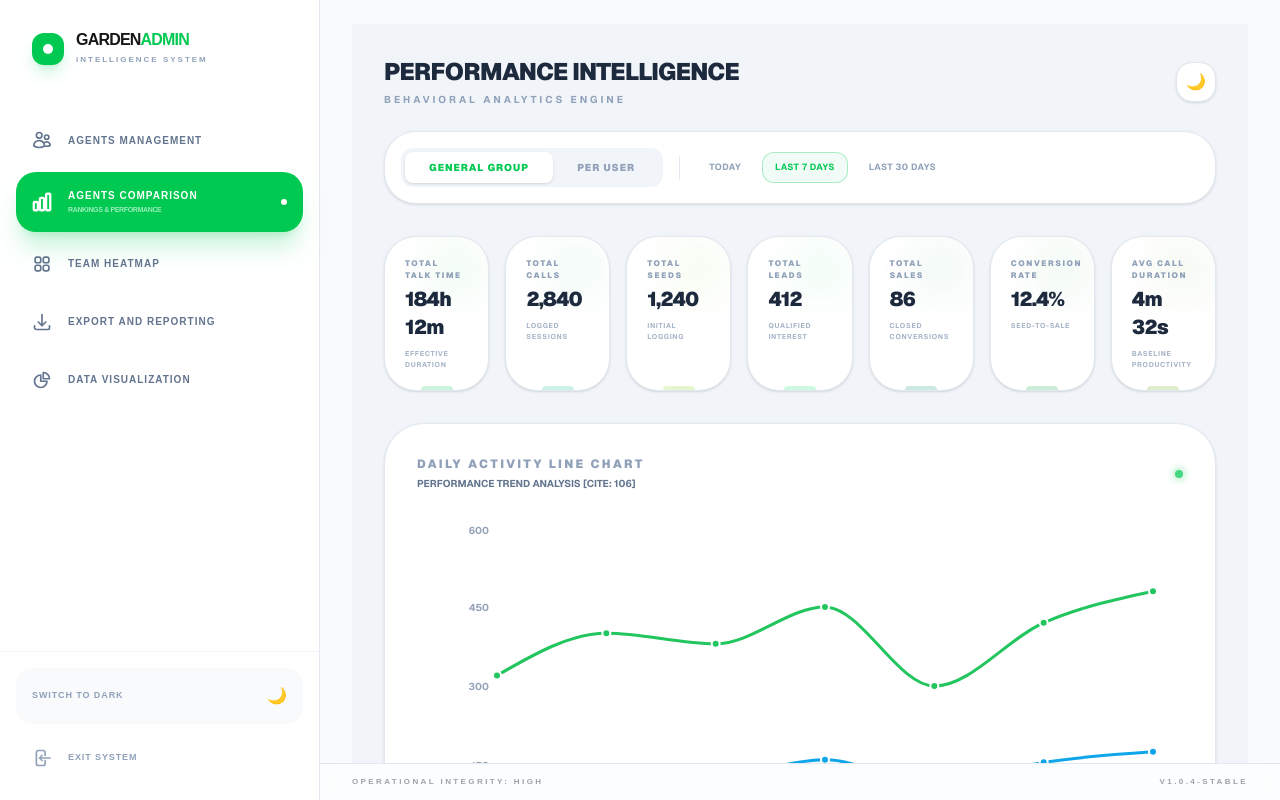
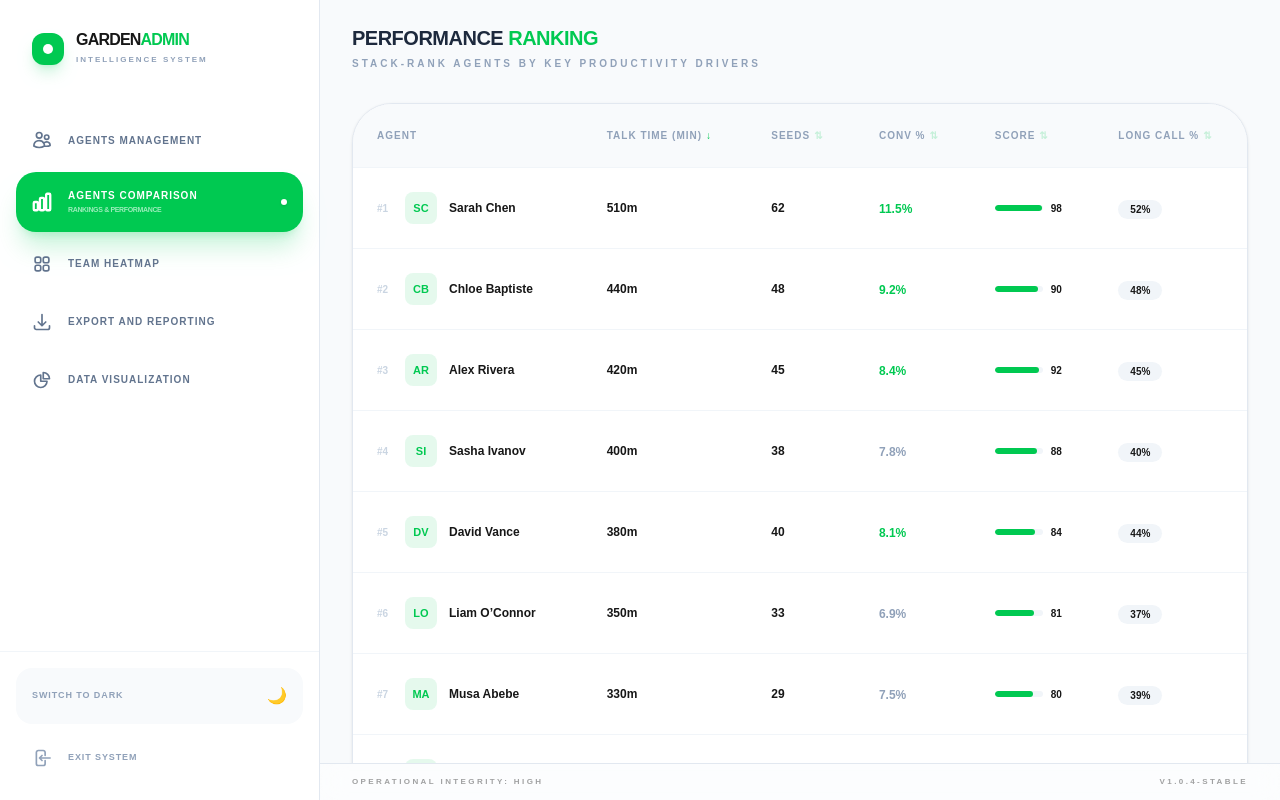
Before and after one commit to jorgezerpa/garden, a Next.js app: page /manager/agents-comparisson in a window 1280 px wide. Built offline with nearby package versions, Linux system fonts and the light colour scheme.

Commit message:
build agents comparison table

```diff
--- a/app/manager/(dashboard)/agents-comparisson/page.tsx
+++ b/app/manager/(dashboard)/agents-comparisson/page.tsx
@@ -1,240 +1,158 @@
-'use client'
-import React, { useState, useEffect } from 'react';
-import { useTheme } from 'next-themes';
-import {
-  AreaChart, Area, BarChart, Bar, XAxis, YAxis, CartesianGrid,
-  Tooltip, ResponsiveContainer, FunnelChart, Funnel, LabelList
-} from 'recharts';
-import { DailyActivityLineChart } from '@/components/manager/DailyActivityLineChart';
-import { PerBlockBarChart } from '@/components/manager/PerBlockBarChart';
-import { CallDurationHistogram } from '@/components/manager/CallsDurationHistogram';
-import { SeedHeatmap } from '@/components/manager/SeedsHeatmap';
-import { ConversionFunnelChart } from '@/components/manager/ConversionFunnelChart';
-import { ConsistencyGraph } from '@/components/manager/ConsistencyGraph';
+'use client';
+import React, { useState, useMemo } from 'react';
 
-// --- Mock Data ---
-const weeklyData = [
-  { day: 'Mon', talkTime: 320, seeds: 45 },
-  { day: 'Tue', talkTime: 400, seeds: 52 },
-  { day: 'Wed', talkTime: 380, seeds: 48 },
-  { day: 'Thu', talkTime: 450, seeds: 61 },
-  { day: 'Fri', talkTime: 300, seeds: 38 },
+// Extended Mock Data for Comparison
+const initialAgents = [
+  { id: 1, name: 'Alex Rivera', talkTime: 420, seeds: 45, conversion: 8.4, consistency: 92, longCallRatio: 45 },
+  { id: 2, name: 'Jordan Smith', talkTime: 310, seeds: 28, conversion: 6.2, consistency: 78, longCallRatio: 38 },
+  { id: 3, name: 'Sarah Chen', talkTime: 510, seeds: 62, conversion: 11.5, consistency: 98, longCallRatio: 52 },
+  { id: 4, name: 'Marcus Thorne', talkTime: 180, seeds: 12, conversion: 3.1, consistency: 45, longCallRatio: 22 },
+  { id: 5, name: 'Elena Rodriguez', talkTime: 290, seeds: 31, conversion: 7.2, consistency: 65, longCallRatio: 41 },
+  { id: 6, name: 'David Vance', talkTime: 380, seeds: 40, conversion: 8.1, consistency: 84, longCallRatio: 44 },
+  { id: 7, name: 'Sasha Ivanov', talkTime: 400, seeds: 38, conversion: 7.8, consistency: 88, longCallRatio: 40 },
+  { id: 8, name: 'Liam O’Connor', talkTime: 350, seeds: 33, conversion: 6.9, consistency: 81, longCallRatio: 37 },
+  { id: 9, name: 'Chloe Baptiste', talkTime: 440, seeds: 48, conversion: 9.2, consistency: 90, longCallRatio: 48 },
+  { id: 10, name: 'Musa Abebe', talkTime: 330, seeds: 29, conversion: 7.5, consistency: 80, longCallRatio: 39 },
 ];
 
-const users = Array.from({ length: 24 }, (_, i) => ({
-  id: i,
-  name: `Agent ${i + 1}`,
-  email: `agent${i + 1}@garden.com`,
-  status: 'Active'
-}));
+type SortConfig = {
+  key: keyof typeof initialAgents[0] | null;
+  direction: 'asc' | 'desc';
+};
 
-export default function AdminStats() {
-  const { theme, setTheme } = useTheme();
-  const [mounted, setMounted] = useState(false);
-  const [viewMode, setViewMode] = useState<'group' | 'user'>('group');
-  const [timeRange, setTimeRange] = useState('Last 7 Days');
-  const [searchQuery, setSearchQuery] = useState('');
+export default function AgentsComparison() {
+  const [sortConfig, setSortConfig] = useState<SortConfig>({ key: 'talkTime', direction: 'desc' });
 
-  useEffect(() => setMounted(true), []);
-  if (!mounted) return null;
+  // Sorting Logic
+  const sortedAgents = useMemo(() => {
+    let sortableItems = [...initialAgents];
+    if (sortConfig.key !== null) {
+      sortableItems.sort((a, b) => {
+        const aValue = a[sortConfig.key!];
+        const bValue = b[sortConfig.key!];
 
-  const toggleTheme = () => setTheme(theme === 'dark' ? 'light' : 'dark');
+        if (aValue < bValue) return sortConfig.direction === 'asc' ? -1 : 1;
+        if (aValue > bValue) return sortConfig.direction === 'asc' ? 1 : -1;
+        return 0;
+      });
+    }
+    return sortableItems;
+  }, [sortConfig]);
+
+  const requestSort = (key: SortConfig['key']) => {
+    let direction: 'asc' | 'desc' = 'desc';
+    if (sortConfig.key === key && sortConfig.direction === 'desc') {
+      direction = 'asc';
+    }
+    setSortConfig({ key, direction });
+  };
+
+  // Helper for sort arrows
+  const getSortIndicator = (key: string) => {
+    if (sortConfig.key !== key) return <span className="opacity-20">⇅</span>;
+    return sortConfig.direction === 'desc' ? ' ↓' : ' ↑';
+  };
 
   return (
-    <div className="min-h-screen bg-slate-100 dark:bg-[#0f1219] p-4 md:p-8 transition-colors duration-500 font-sans text-slate-800 dark:text-slate-200">
-
-      {/* --- 1. Header & Primary Navigation --- */}
-      <header className="flex flex-col gap-6 mb-8">
-        <div className="flex justify-between items-center">
+    <div className="space-y-8 animate-in fade-in duration-700">
+      {/* Header */}
       <div>
-            <h1 className="text-2xl font-black tracking-tight uppercase">Performance Intelligence</h1>
-            <p className="text-[10px] font-bold text-slate-400 uppercase tracking-[0.3em] mt-1">Behavioral Analytics Engine</p>
-          </div>
-          <button
-            onClick={toggleTheme}
-            className="w-10 h-10 rounded-2xl bg-white dark:bg-white/5 border border-slate-200 dark:border-white/10 flex items-center justify-center shadow-sm hover:scale-105 transition-all"
-          >
-            {theme === 'dark' ? '☀️' : '🌙'}
-          </button>
+        <h2 className="text-xl font-black uppercase tracking-tight text-slate-800 dark:text-white">
+          Performance <span className="text-green-500">Ranking</span>
+        </h2>
+        <p className="text-[10px] font-bold text-slate-400 uppercase tracking-[0.3em] mt-1">
+          Stack-Rank Agents by Key Productivity Drivers
+        </p>
       </div>
 
-        {/* --- 2. Dual Selectors Section --- */}
-        <div className="flex flex-wrap gap-4 items-center bg-white dark:bg-[#1e2330]/80 backdrop-blur-xl p-4 rounded-[2rem] border border-slate-200 dark:border-white/10 shadow-sm">
-          {/* View Mode Toggle */}
-          <div className="flex bg-slate-100 dark:bg-black/20 p-1 rounded-xl">
-            {(['group', 'user'] as const).map((mode) => (
-              <button
-                key={mode}
-                onClick={() => setViewMode(mode)}
-                className={`px-6 py-2 rounded-lg text-[10px] font-black uppercase tracking-widest transition-all ${
-                  viewMode === mode ? 'bg-white dark:bg-white/10 text-green-500 shadow-sm' : 'text-slate-400'
-                }`}
+      {/* Excel Style Table Container */}
+      <div className="bg-white dark:bg-[#1e2330] rounded-[2.5rem] border border-slate-200 dark:border-white/10 shadow-sm overflow-hidden">
+        <div className="overflow-x-auto">
+          <table className="w-full text-left border-collapse">
+            <thead>
+              <tr className="bg-slate-50 dark:bg-black/20 border-b border-slate-100 dark:border-white/5">
+                <th className="p-6 text-[10px] font-black uppercase tracking-widest text-slate-400">Agent</th>
+
+                {[
+                  { id: 'talkTime', label: 'Talk Time (min)' },
+                  { id: 'seeds', label: 'Seeds' },
+                  { id: 'conversion', label: 'Conv %' },
+                  { id: 'consistency', label: 'Score' },
+                  { id: 'longCallRatio', label: 'Long Call %' }
+                ].map((col) => (
+                  <th
+                    key={col.id}
+                    onClick={() => requestSort(col.id as any)}
+                    className="p-6 text-[10px] font-black uppercase tracking-widest text-slate-400 cursor-pointer hover:text-green-500 transition-colors group"
                   >
-                {mode === 'group' ? 'General Group' : 'Per User'}
-              </button>
+                    <div className="flex items-center gap-1">
+                      {col.label}
+                      <span className="text-green-500 font-bold">{getSortIndicator(col.id)}</span>
+                    </div>
+                  </th>
                 ))}
+              </tr>
+            </thead>
+            <tbody className="divide-y divide-slate-100 dark:divide-white/5">
+              {sortedAgents.map((agent, index) => (
+                <tr
+                  key={agent.id}
+                  className="hover:bg-slate-50 dark:hover:bg-white/[0.02] transition-colors group"
+                >
+                  <td className="p-6">
+                    <div className="flex items-center gap-3">
+                      <span className="text-[10px] font-black text-slate-300 w-4">#{index + 1}</span>
+                      <div className="w-8 h-8 rounded-lg bg-green-500/10 flex items-center justify-center text-[11px] font-black text-green-500">
+                        {agent.name.split(' ').map(n => n[0]).join('')}
+                      </div>
+                      <span className="text-xs font-bold dark:text-slate-200">{agent.name}</span>
+                    </div>
+                  </td>
+                  <td className="p-6 text-xs font-bold dark:text-white">{agent.talkTime}m</td>
+                  <td className="p-6 text-xs font-bold dark:text-white">{agent.seeds}</td>
+                  <td className="p-6">
+                    <span className={`text-xs font-black ${agent.conversion > 8 ? 'text-green-500' : 'text-slate-400'}`}>
+                      {agent.conversion}%
+                    </span>
+                  </td>
+                  <td className="p-6">
+                    <div className="flex items-center gap-2">
+                       <div className="w-12 h-1.5 bg-slate-100 dark:bg-white/5 rounded-full overflow-hidden">
+                          <div
+                            className="h-full bg-green-500 rounded-full"
+                            style={{ width: `${agent.consistency}%` }}
+                          />
+                       </div>
+                       <span className="text-[10px] font-black dark:text-slate-400">{agent.consistency}</span>
+                    </div>
+                  </td>
+                  <td className="p-6">
+                     <span className="px-3 py-1 rounded-full bg-slate-100 dark:bg-white/5 text-[10px] font-black dark:text-slate-300">
+                      {agent.longCallRatio}%
+                     </span>
+                  </td>
+                </tr>
+              ))}
+            </tbody>
+          </table>
+        </div>
       </div>
 
-          <div className="h-6 w-px bg-slate-200 dark:bg-white/10 hidden md:block" />
-
-          {/* Time Range Selector */}
-          <div className="flex gap-2">
-            {['Today', 'Last 7 Days', 'Last 30 Days'].map((range) => (
-              <button
-                key={range}
-                onClick={() => setTimeRange(range)}
-                className={`px-3 py-2 rounded-xl text-[9px] font-bold uppercase tracking-wider transition-all ${
-                  timeRange === range ? 'text-green-500 border border-green-500/30 bg-green-500/5' : 'text-slate-400 border border-transparent'
-                }`}
-              >
-                {range}
-              </button>
-            ))}
+      {/* Tactical Insight Footer */}
+      <div className="flex gap-4 p-6 bg-green-500/5 rounded-3xl border border-green-500/10">
+        <div className="w-10 h-10 rounded-2xl bg-green-500 flex items-center justify-center text-white shrink-0">
+          <svg className="w-5 h-5" fill="none" viewBox="0 0 24 24" stroke="currentColor">
+            <path strokeLinecap="round" strokeLinejoin="round" strokeWidth="2.5" d="M13 7h8m0 0v8m0-8l-8 8-4-4-6 6" />
+          </svg>
         </div>
-        </div>
-      </header>
-
-      {/* --- 3. Per-User Selection Interface --- */}
-      {viewMode === 'user' && (
-        <section className="mb-8 space-y-4 animate-in fade-in slide-in-from-top-4 duration-500">
-          <div className="relative max-w-md">
-            <input
-              type="text"
-              placeholder="Search user by name or email..."
-              value={searchQuery}
-              onChange={(e) => setSearchQuery(e.target.value)}
-              className="w-full bg-white dark:bg-[#1e2330] border border-slate-200 dark:border-white/10 rounded-2xl px-12 py-4 text-sm outline-none focus:border-green-500/50 transition-all shadow-sm"
-            />
-            <span className="absolute left-5 top-1/2 -translate-y-1/2 opacity-30">🔍</span>
-          </div>
-
-          {/* 3-Row Horizontal Scroll Grid  */}
-          <div className="bg-slate-200/30 dark:bg-black/20 rounded-[2.5rem] p-6">
-            <div className="flex overflow-x-auto gap-4 pb-4 scrollbar-hide snap-x">
-              <div className="grid grid-rows-3 grid-flow-col gap-4">
-                {users.filter(u => u.name.toLowerCase().includes(searchQuery.toLowerCase())).map((user) => (
-                  <div key={user.id} className="w-64 snap-start bg-white dark:bg-[#1e2330] p-4 rounded-[1.5rem] border border-slate-200 dark:border-white/10 shadow-sm hover:border-green-500/50 transition-all group">
-                    <div className="flex justify-between items-start mb-2">
-                      <div className="flex flex-col">
-                        <span className="text-xs font-black text-slate-800 dark:text-white truncate">{user.name}</span>
-                        <span className="text-[10px] text-slate-400 truncate">{user.email}</span>
-                      </div>
-                      <input type="checkbox" className="accent-green-500 w-4 h-4 rounded-md" />
-                    </div>
-                    <div className="mt-2 pt-2 border-t border-slate-50 dark:border-white/5 flex justify-between items-center">
-                      <span className="text-[8px] font-black uppercase text-green-500 tracking-widest">Select Agent</span>
-                      <div className="w-1.5 h-1.5 rounded-full bg-green-500" />
-                    </div>
-                  </div>
-                ))}
+        <div>
+          <h4 className="text-[10px] font-black uppercase text-green-600 tracking-widest mb-1">Comparative Analytics</h4>
+          <p className="text-[11px] font-bold text-slate-500 dark:text-slate-400 leading-relaxed">
+            Sorting by **Consistency Score** reveals your most reliable long-term assets.
+            Cross-referencing **Talk Time** with **Long Call Ratio** identifies agents who are working hard vs. agents who are working effectively.
+          </p>
         </div>
       </div>
     </div>
-        </section>
-      )}
-
-      {/* --- 4. Data Dashboard (KPI Overview) [cite: 93, 94] --- */}
-      <main className="space-y-6">
-
-        {/* SUMMARY  */}
-        <div className="grid grid-cols-2 md:grid-cols-3 lg:grid-cols-4 xl:grid-cols-7 gap-4">
-            {[
-                {
-                label: 'Total Talk Time',
-                val: '184h 12m',
-                sub: 'Effective duration ',
-                color: 'bg-green-500'
-                },
-                {
-                label: 'Total Calls',
-                val: '2,840',
-                sub: 'Logged sessions ',
-                color: 'bg-emerald-500'
-                },
-                {
-                label: 'Total Seeds',
-                val: '1,240',
-                sub: 'Initial logging ',
-                color: 'bg-lime-500'
-                },
-                {
-                label: 'Total Leads',
-                val: '412',
-                sub: 'Qualified interest ',
-                color: 'bg-green-400'
-                },
-                {
-                label: 'Total Sales',
-                val: '86',
-                sub: 'Closed conversions ',
-                color: 'bg-emerald-600'
-                },
-                {
-                label: 'Conversion Rate',
-                val: '12.4%',
-                sub: 'Seed-to-Sale',
-                color: 'bg-green-600'
-                },
-                {
-                label: 'Avg Call Duration',
-                val: '4m 32s',
-                sub: 'Baseline productivity ',
-                color: 'bg-lime-600'
-                },
-            ].map((stat, i) => (
-                <div key={i} className="bg-white dark:bg-[#1e2330] p-5 rounded-[2rem] border border-slate-200 dark:border-white/10 shadow-sm relative overflow-hidden group hover:scale-[1.02] transition-transform duration-300">
-                {/* Dynamic Background Glow */}
-                <div className="absolute top-0 right-0 p-2 opacity-10 group-hover:opacity-30 transition-opacity">
-                    <div className={`w-12 h-12 ${stat.color} rounded-full blur-xl`} />
-                </div>
-
-                {/* KPI Label */}
-                <span className="text-[8px] font-black uppercase tracking-[0.2em] text-slate-400 relative z-10 block mb-1">
-                    {stat.label}
-                </span>
-
-                {/* KPI Value */}
-                <div className="text-xl font-black tracking-tighter text-slate-800 dark:text-white relative z-10">
-                    {stat.val}
-                </div>
-
-                {/* Subtext with Citation Reference */}
-                <p className="text-[7px] text-slate-400 uppercase mt-2 tracking-widest font-bold opacity-80 relative z-10">
-                    {stat.sub}
-                </p>
-
-                {/* Decorative Bottom Bar */}
-                <div className={`absolute bottom-0 left-1/2 -translate-x-1/2 w-8 h-1 ${stat.color} opacity-20 rounded-t-full group-hover:w-16 transition-all`} />
-                </div>
-            ))}
-            </div>
-
-        {/* Daily Activity Line Chart */}
-        <DailyActivityLineChart />
-
-        {/* Per block bar chart */}
-        <PerBlockBarChart />
-
-        {/* Call duration histogram */}
-        <CallDurationHistogram />
-
-        {/* Seeds heatmap */}
-        <SeedHeatmap />
-
-        {/* Convertion funnel Chart */}
-        <ConversionFunnelChart />
-
-        {/* Consistency graph */}
-        {/* Only available when 1 user is selected */}
-        <ConsistencyGraph />
-
-      </main>
-
-      {/* Footer Meta [cite: 181] */}
-      <footer className="mt-8 flex justify-between px-4 opacity-30 text-[9px] font-black uppercase tracking-widest">
-        <span>Performance Intelligence Layer v1.0 </span>
-        <span>Operational Integrity: High</span>
-      </footer>
-    </div>
   );
 }
```
Lines whose indentation alone changed are shown as unchanged.
